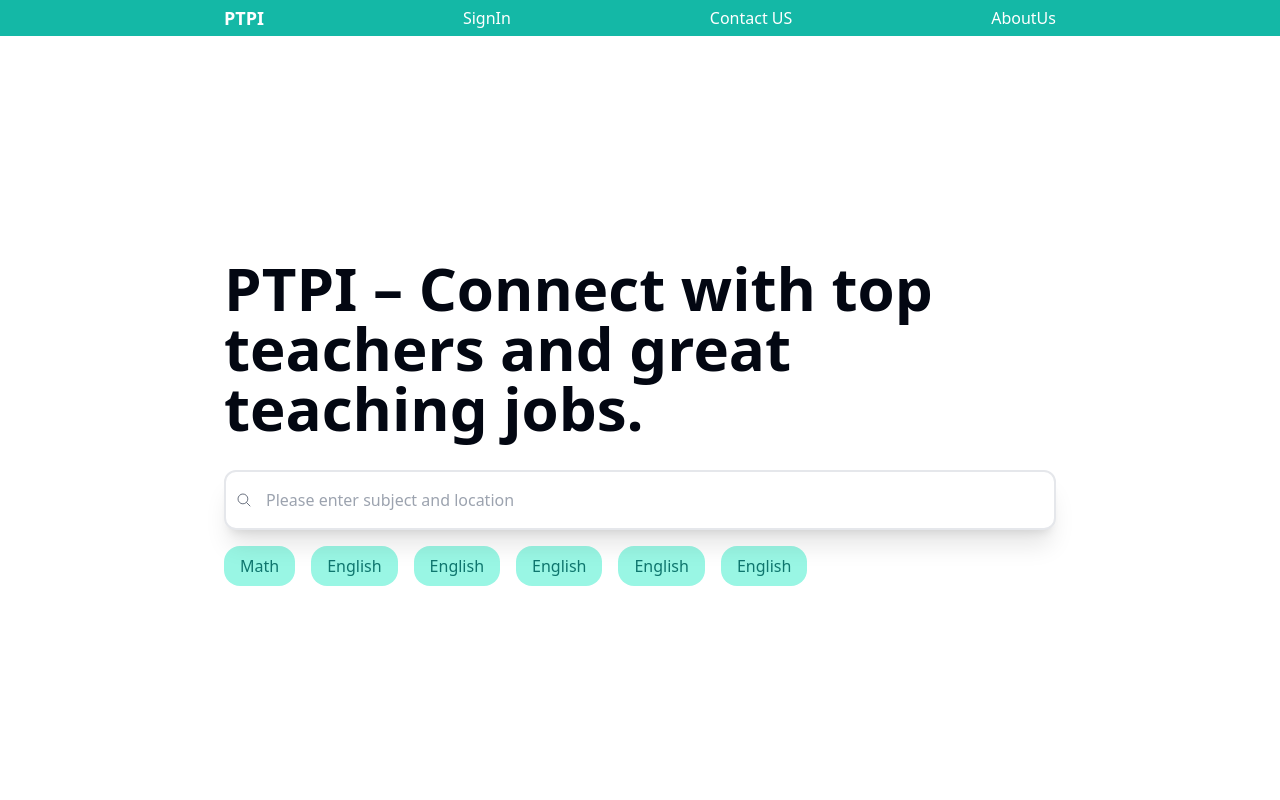
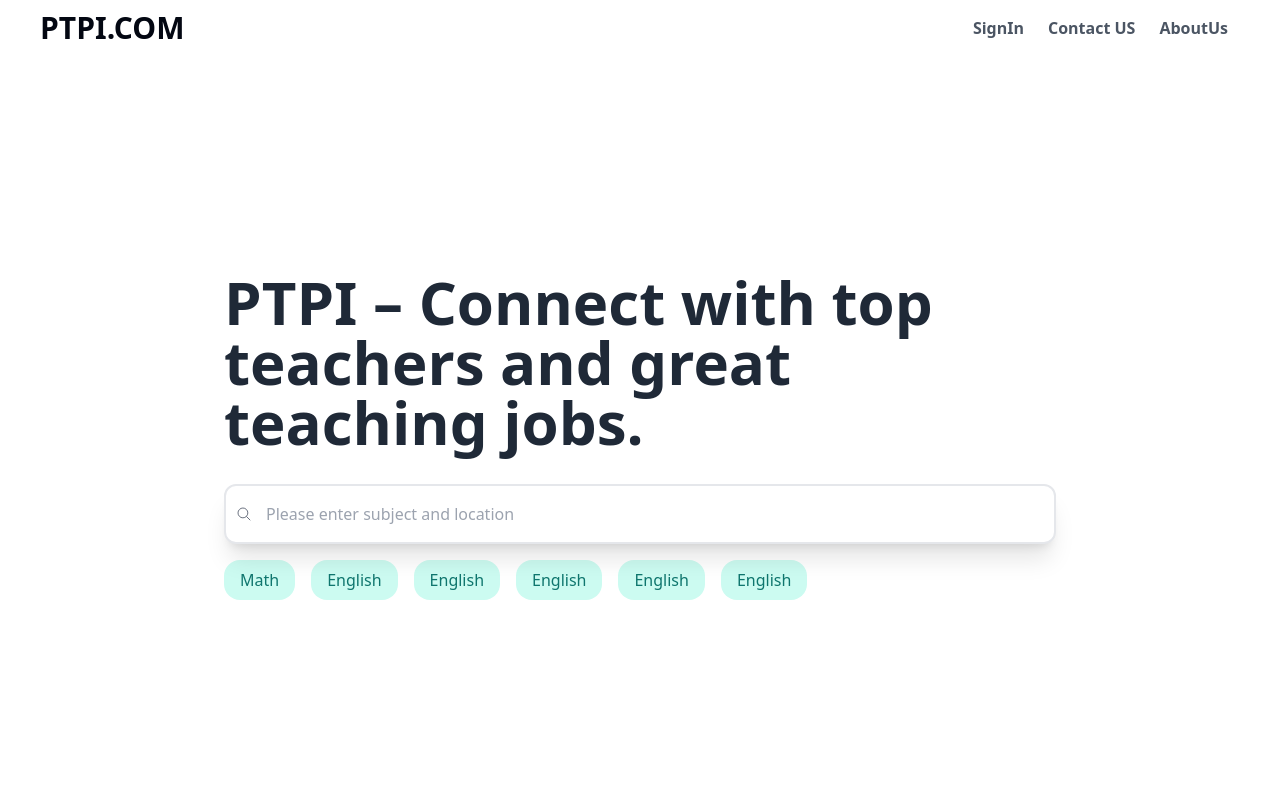
Before and after one commit to Comestro/TeacherGotHire, a React (Vite) app in the folder teacher_frontend/: page / in a window 1280 px wide. Shown: the top 800 px of the page. Built offline with nearby package versions, Linux system fonts and the light colour scheme.

Commit message:
header fixed in home page

```diff
--- a/teacher_frontend/src/components/Home/Home.jsx
+++ b/teacher_frontend/src/components/Home/Home.jsx
@@ -27,7 +27,7 @@ function Home() {
         />
       </nav>
       <div className="hero h-screen w-full flex items-center justify-center">
-        <div className="flex flex-col w-[65%] text-gray-950 mb-7 ">
+        <div className="flex flex-col w-[65%] text-gray-800 mb-10 ">
           <p className="mb-8 font-bold text-6xl leading-none">
             PTPI – Connect with top teachers and great teaching jobs.
           </p>
@@ -41,42 +41,42 @@ function Home() {
           <div className="mt-4 flex gap-4">
             <Button
               textColor="text-teal-700"
-              bgcolor="bg-teal-200"
+              bgcolor="bg-teal-100"
               className="rounded-2xl opacity-3"
             >
               Math
             </Button>
             <Button
               textColor="text-teal-700"
-              bgcolor="bg-teal-200"
+              bgcolor="bg-teal-100"
               className="rounded-2xl"
             >
               English
             </Button>
             <Button
               textColor="text-teal-700"
-              bgcolor="bg-teal-200"
+              bgcolor="bg-teal-100"
               className="rounded-2xl"
             >
               English
             </Button>
             <Button
               textColor="text-teal-700"
-              bgcolor="bg-teal-200"
+              bgcolor="bg-teal-100"
               className="rounded-2xl"
             >
               English
             </Button>
             <Button
               textColor="text-teal-700"
-              bgcolor="bg-teal-200"
+              bgcolor="bg-teal-100"
               className="rounded-2xl"
             >
               English
             </Button>
             <Button
               textColor="text-teal-700"
-              bgcolor="bg-teal-200"
+              bgcolor="bg-teal-100"
               className="rounded-2xl"
             >
               English
--- a/teacher_frontend/src/components/Navbar/Navbar.jsx
+++ b/teacher_frontend/src/components/Navbar/Navbar.jsx
@@ -1,40 +1,37 @@
-
-
 import React from "react";
 import ProfileButton from "../Profile_Button/Profile_Button";
-
+import { Link } from "react-router-dom";
 
 const Navbar = ({ links, variant, externalComponent: ExternalComponent }) => {
   return (
     <>
       <nav
-      className={` ${
-        variant === "light" ? "bg-white text-black" : "bg-teal-500 text-white"
+        className={`flex items-center justify-between  py-2 px-10 ${
+          variant === "light" ? "bg-white text-black" : "bg-white-500 text-black"
         }`}
       >
-      <ul className="flex items-center justify-between px-56 py-1">
-         <div className="text-lg font-semibold">PTPI</div>
+        <div className="text-3xl font-bold text-gray-950">
+            PTPI.COM
+        </div>
+        <div className="flex items-center justify-between">
           {links.map((link, index) => (
-          <li key={index}>
-            <a
-              href={link.href}
-              className=""
-            >
+            <a href="#" key={index}>
+              <div className="flex gap-4">
+              <Link href={link.href} className="font-semibold text-gray-600 px-3 p-2">
                 {link.label}
+              </Link>
+              </div>
             </a>
-          </li>
           ))}
           {ExternalComponent && (
             <div className="ml-4">
               <ExternalComponent />
             </div>
           )}
-
-      </ul>
+        </div>
       </nav>
     </>
-
   );
 };
 
-export default Navbar
+export default Navbar;
```
Lines whose indentation alone changed are shown as unchanged.
